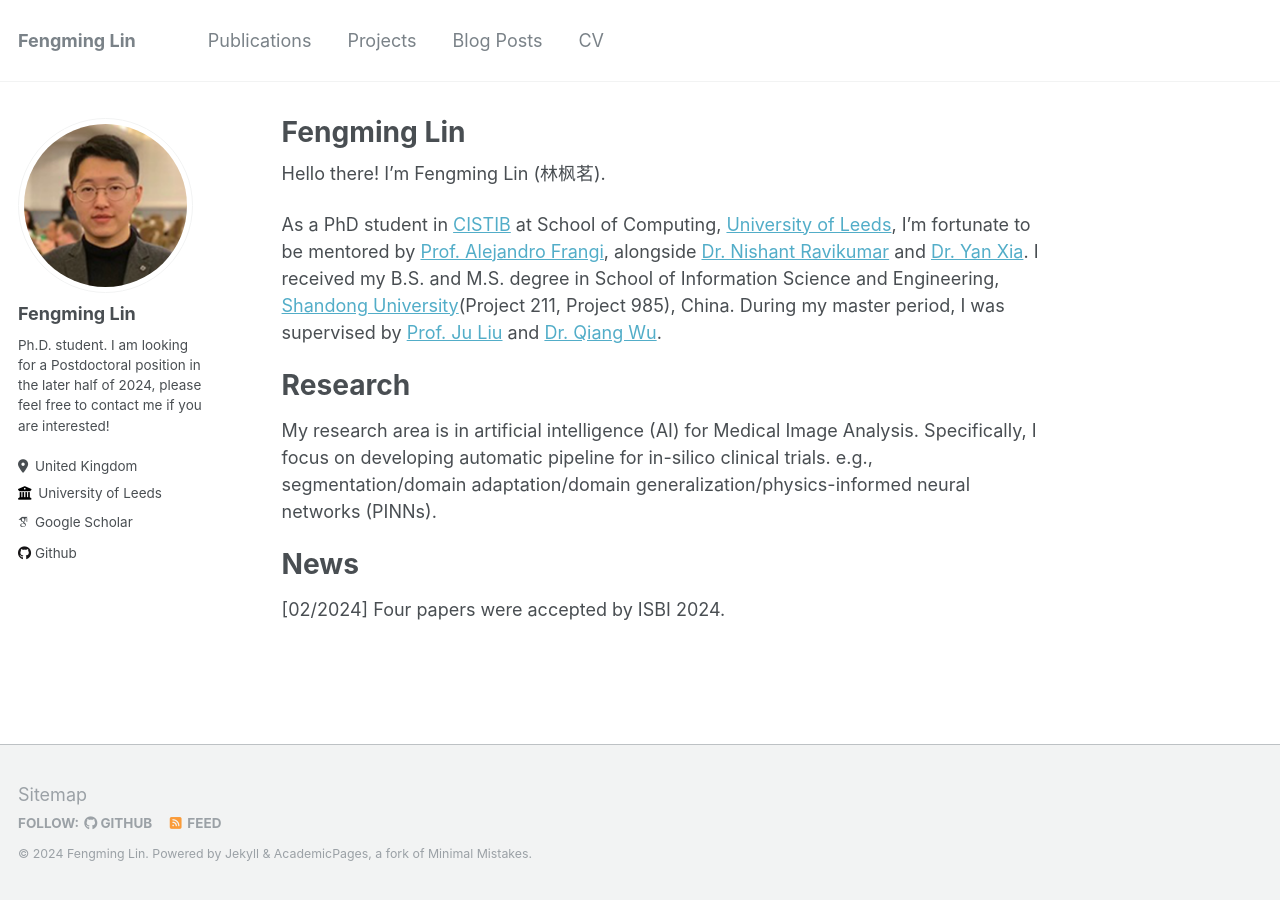
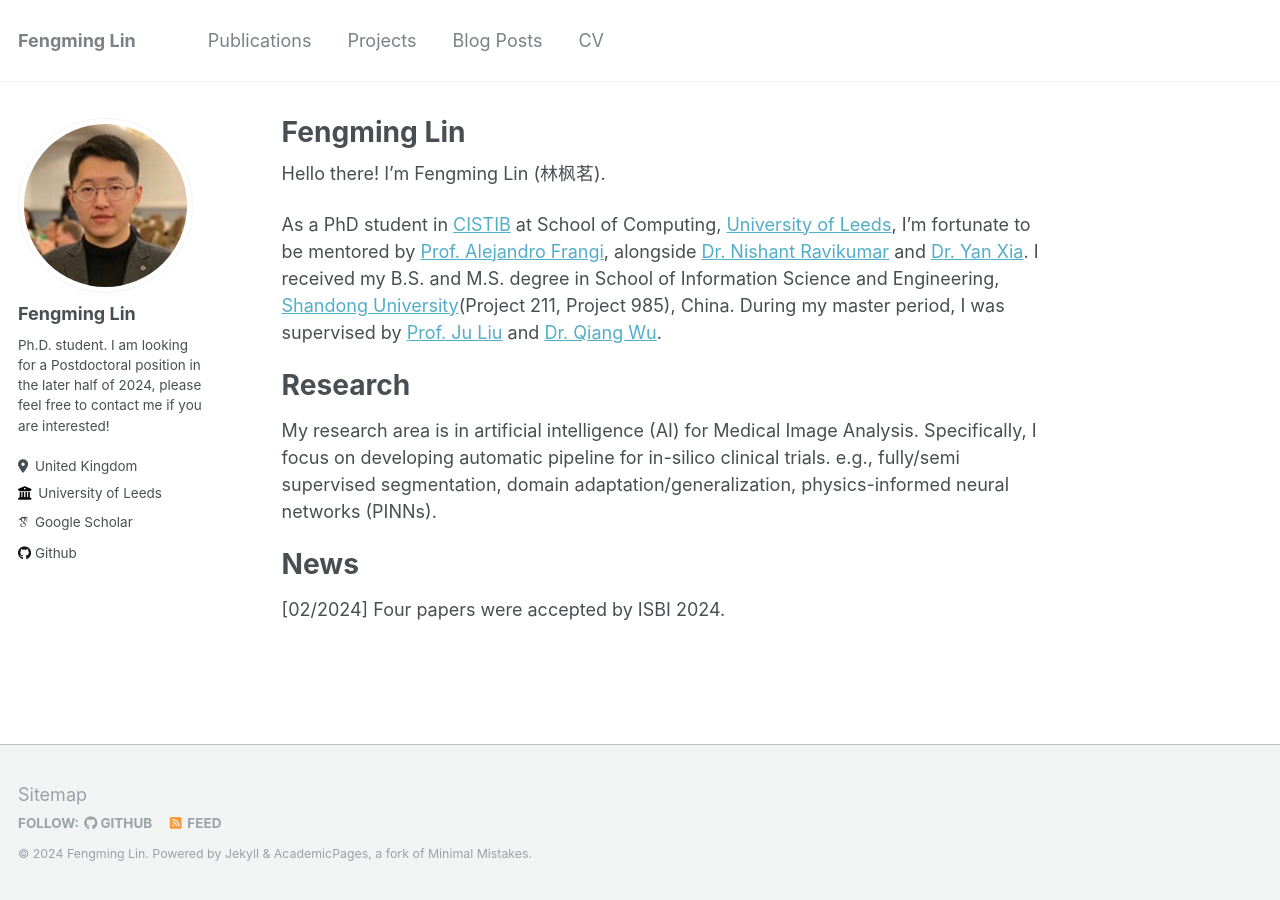
Before and after one commit to fmlinks/fmlinks.github.io, a Jekyll site: the page built from _pages/about.md, in a window 1280 px wide. Built offline with Jekyll 4.4.1, drawn with Linux system fonts in a browser that asks for light colours; some web fonts are replaced.

Commit message:
Update about.md

```diff
--- a/_pages/about.md
+++ b/_pages/about.md
@@ -13,7 +13,7 @@
 
 Research
 ======
-My research area is in artificial intelligence (AI) for Medical Image Analysis. Specifically, I focus on developing automatic pipeline for in-silico clinical trials. e.g., segmentation/domain adaptation/domain generalization/physics-informed neural networks (PINNs).
+My research area is in artificial intelligence (AI) for Medical Image Analysis. Specifically, I focus on developing automatic pipeline for in-silico clinical trials. e.g., fully/semi supervised segmentation, domain adaptation/generalization, physics-informed neural networks (PINNs).
 
 News
 ======
```
